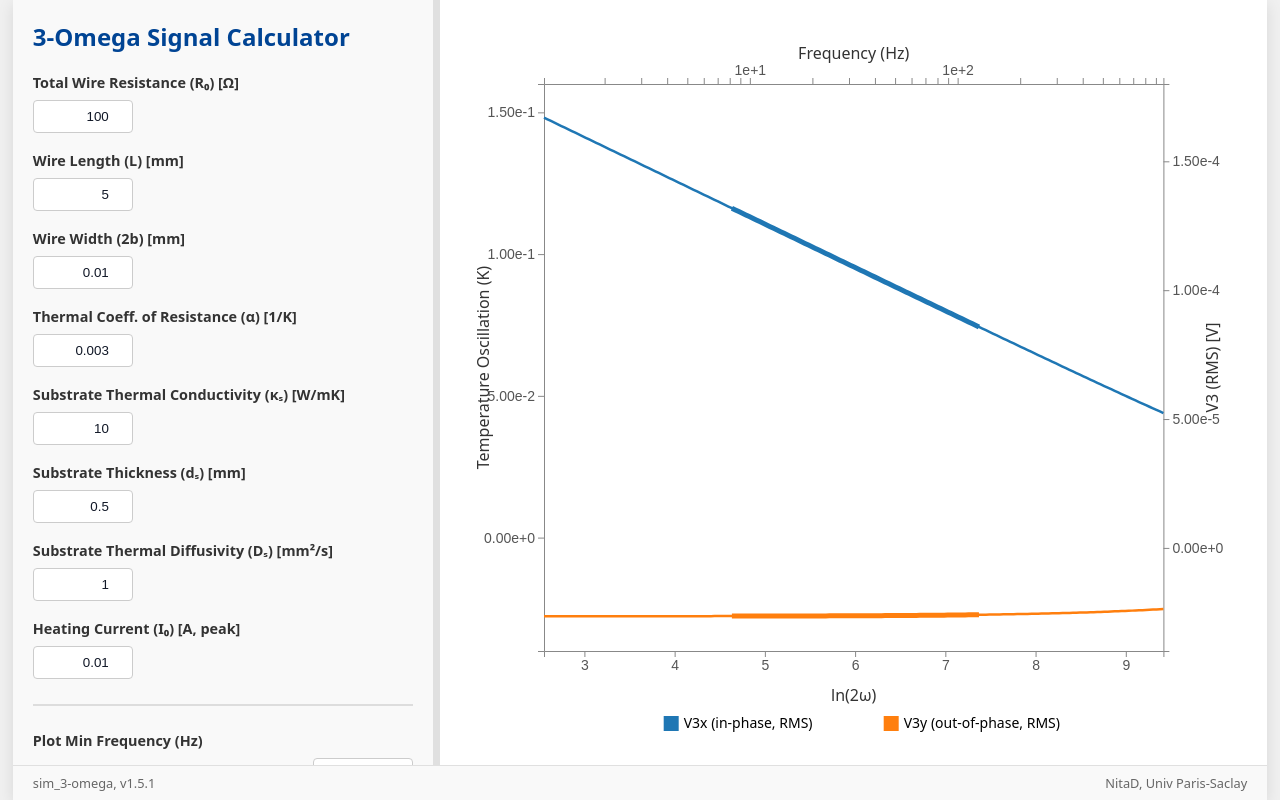
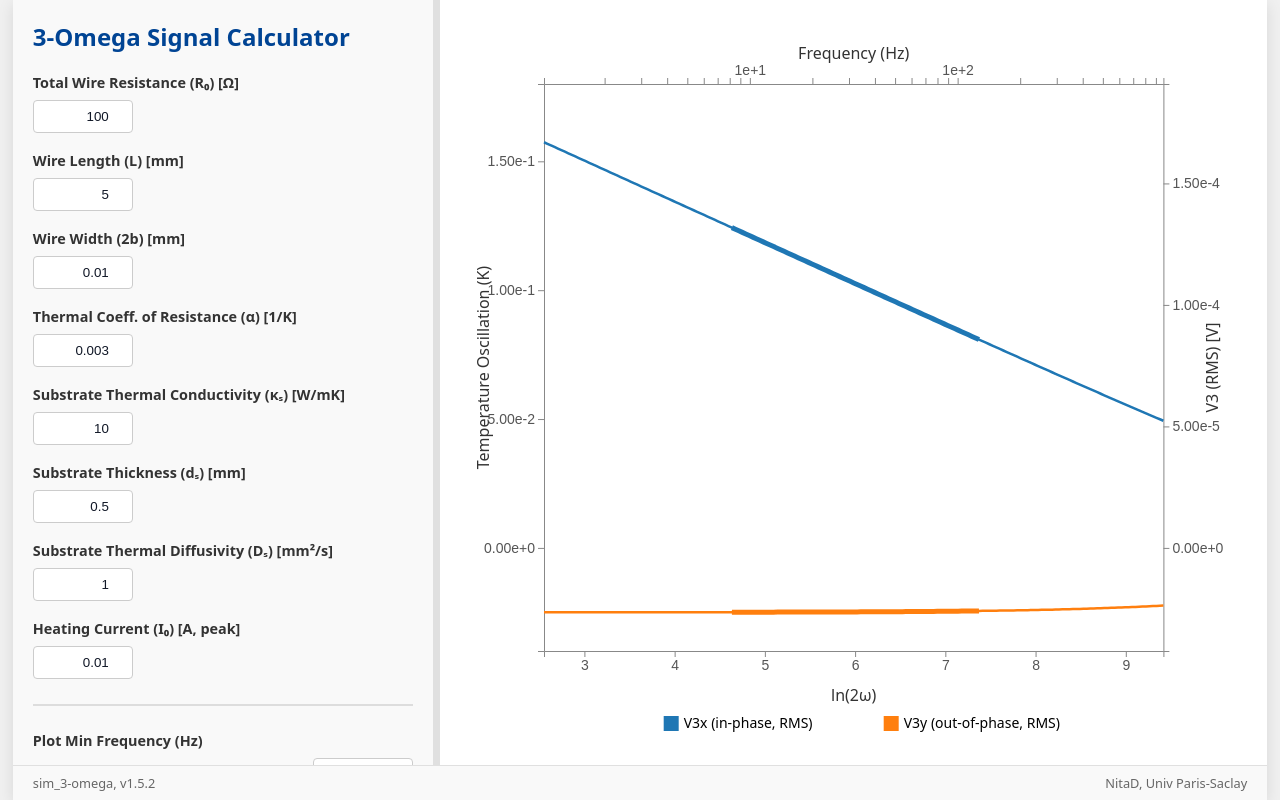
Before and after one commit to nitad54448/sim_3omega, a website: page infinite_substrate.html in a window 1280 px wide. Drawn offline with nearby package versions, Linux system fonts and the light colour scheme.

Commit message:
v1.5.2: align dual-Y axes in infinite_substrate legacy plot (#32)

```diff
--- a/infinite_substrate.html
+++ b/infinite_substrate.html
@@ -3,7 +3,7 @@
 <head>
     <meta charset="UTF-8">
     <meta name="viewport" content="width=device-width, initial-scale=1.0">
-    <title>3-Omega Thermal Conductivity Calculator v1.5.1 (Legacy)</title>
+    <title>3-Omega Thermal Conductivity Calculator v1.5.2 (Legacy)</title>
     <script src="https://d3js.org/d3.v7.min.js"></script>
     <script src="https://cdnjs.cloudflare.com/ajax/libs/jspdf/2.5.1/jspdf.umd.min.js"></script>
     <script src="https://cdnjs.cloudflare.com/ajax/libs/html2canvas/1.4.1/html2canvas.min.js"></script>
@@ -150,7 +150,7 @@
             </div>
         </div>
         <footer>
-            <span>sim_3-omega, v1.5.1</span>
+            <span>sim_3-omega, v1.5.2</span>
             <span>NitaD, Univ Paris-Saclay</span>
         </footer>
     </div>
@@ -331,11 +331,11 @@
             xScale.domain(d3.extent(data, d => d.ln_2omega)).range([0, plotWidth]);
             const tempMin = d3.min(data, d => Math.min(d.deltaT_in_phase, d.deltaT_out_of_phase));
             const tempMax = d3.max(data, d => Math.max(d.deltaT_in_phase, d.deltaT_out_of_phase));
-            yScaleLeft.domain([tempMin, tempMax]).range([plotHeight, 0]).nice();
+            const pad = tempMax === tempMin ? Math.max(Math.abs(tempMax) * 0.1, 1e-9) : (tempMax - tempMin) * 0.08;
+            yScaleLeft.domain([tempMin - pad, tempMax + pad]).range([plotHeight, 0]).nice();
 
-            const voltMin = d3.min(data, d => Math.min(d.v3_rms_in_phase, d.v3_rms_out_of_phase));
-            const voltMax = d3.max(data, d => Math.max(d.v3_rms_in_phase, d.v3_rms_out_of_phase));
-            yScaleRight.domain([voltMin, voltMax]).range([plotHeight, 0]).nice();
+            const conversion = Number(document.getElementById('current').value) * Number(document.getElementById('resistance').value) * Number(document.getElementById('tcr').value) / (2 * Math.sqrt(2));
+            yScaleRight.domain(conversion === 0 ? [-1e-9, 1e-9] : yScaleLeft.domain().map(v => v * conversion)).range([plotHeight, 0]);
 
             const topXScale = d3.scaleLog().domain(d3.extent(data, d => d.frequency)).range([0, plotWidth]);
 
@@ -351,8 +351,8 @@
 
             svg.select(".legend").attr("transform", `translate(${(plotWidth - 380) / 2 + margin.left}, ${height - 25})`);
 
-            const lineV3x = d3.line().x(d => xScale(d.ln_2omega)).y(d => yScaleRight(d.v3_rms_in_phase));
-            const lineV3y = d3.line().x(d => xScale(d.ln_2omega)).y(d => yScaleRight(d.v3_rms_out_of_phase));
+            const lineV3x = d3.line().x(d => xScale(d.ln_2omega)).y(d => yScaleLeft(d.deltaT_in_phase));
+            const lineV3y = d3.line().x(d => xScale(d.ln_2omega)).y(d => yScaleLeft(d.deltaT_out_of_phase));
 
             svg.select(".line.v3x").datum(data).transition().duration(50).attr("d", lineV3x);
             svg.select(".line.v3y").datum(data).transition().duration(50).attr("d", lineV3y);
@@ -410,7 +410,7 @@
 
         function exportDataFile() {
             if (fullPlotData.length === 0) return;
-            let content = "# 3-Omega Data (Cahill Model) v1.5.1\n# Parameters:\n";
+            let content = "# 3-Omega Data (Cahill Model) v1.5.2\n# Parameters:\n";
             ['resistance', 'wire-length', 'wire-width', 'tcr', 'kappa-substrate', 'thickness-substrate', 'diffusivity-substrate', 'current']
                 .forEach(id => content += `# ${document.querySelector(`label[for='${id}']`).textContent}: ${document.getElementById(id).value}\n`);
             content += "# ---\n";
@@ -445,7 +445,7 @@
                 pdf.text("3-Omega Simulation Report", pageWidth / 2, yPos, { align: 'center' });
                 yPos += 8;
                 pdf.setFontSize(10);
-                pdf.text(`sim_3-omega, v1.5.1 - Generated on: ${new Date().toLocaleString()}`, pageWidth / 2, yPos, { align: 'center' });
+                pdf.text(`sim_3-omega, v1.5.2 - Generated on: ${new Date().toLocaleString()}`, pageWidth / 2, yPos, { align: 'center' });
                 yPos += 12;
 
                 // 2. Parameters
```
Also changed, not shown: index.html (+4 -4 lines).
